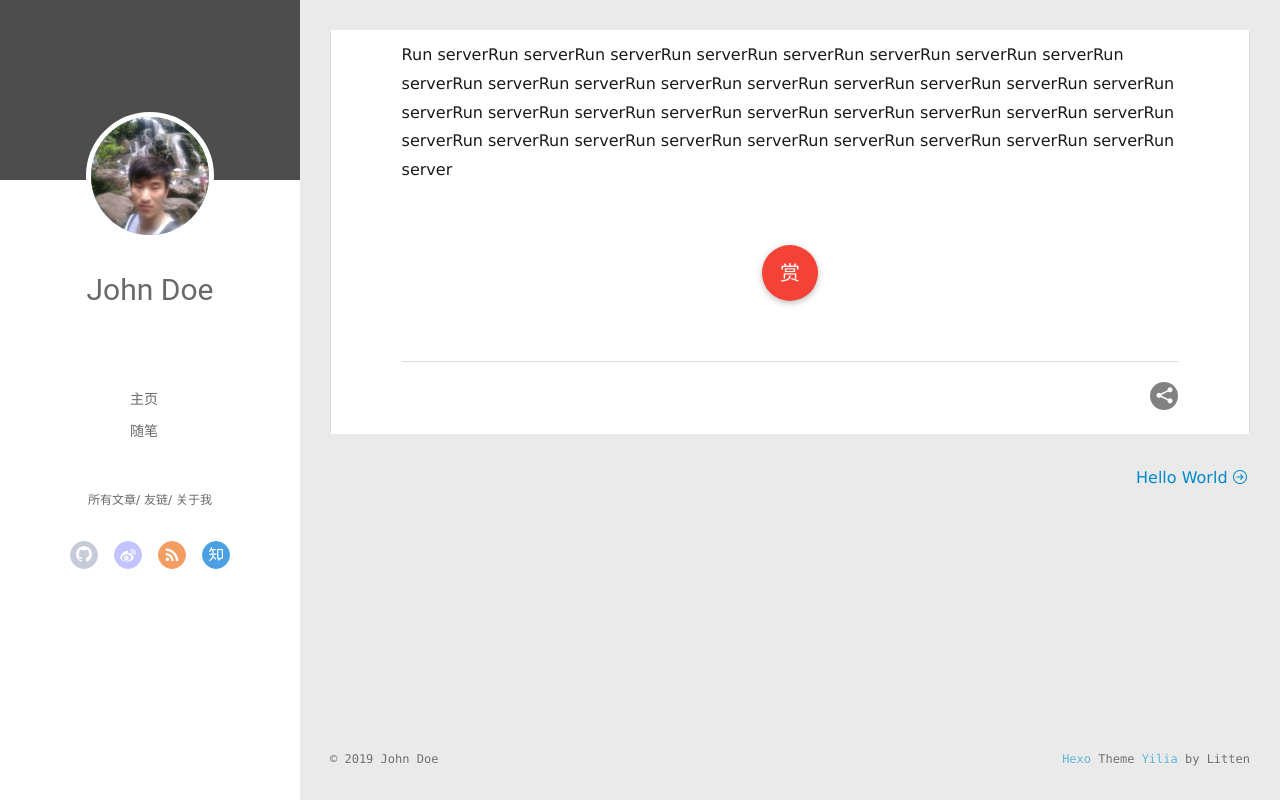
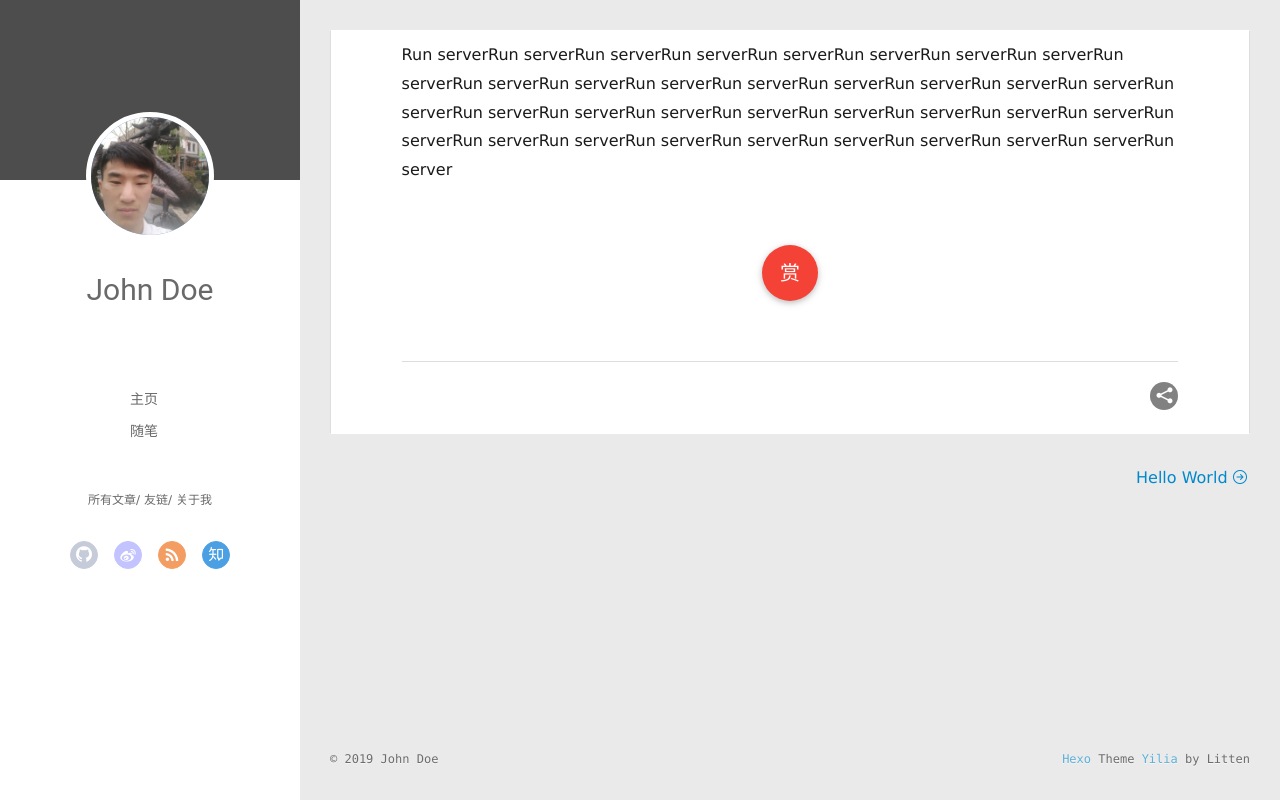
Before and after one commit to wfg93/wfg93.github.io, a plain HTML site: page 2019/01/11/1/index.html in a window 1280 px wide. Drawn offline with Linux system fonts and the light colour scheme; files whose address does not match are found by name.

Commit message:
Site updated: 2019-01-20 11:12:05

```diff
--- a/2019/01/11/1/index.html
+++ b/2019/01/11/1/index.html
@@ -47,7 +47,7 @@
 <div class="intrude-less">
 	<header id="header" class="inner">
 		<a href="/" class="profilepic">
-			<img src="/assets/img/lvyou.jpg" class="js-avatar">
+			<img src="/assets/img/guotie.jpg" class="js-avatar">
 		</a>
 		<hgroup>
 		  <h1 class="header-author"><a href="/">John Doe</a></h1>
@@ -105,7 +105,7 @@
 	<div class="intrude-less">
 		<header id="header" class="inner">
 			<div class="profilepic">
-				<img src="/assets/img/lvyou.jpg" class="js-avatar">
+				<img src="/assets/img/guotie.jpg" class="js-avatar">
 			</div>
 			<hgroup>
 			  <h1 class="header-author js-header-author">John Doe</h1>
```
Also changed, not shown: 2019/01/11/hello-world/index.html (+2 -2 lines), archives/2019/01/index.html (+2 -2 lines), archives/2019/index.html (+2 -2 lines), archives/index.html (+2 -2 lines), index.html (+2 -2 lines).
